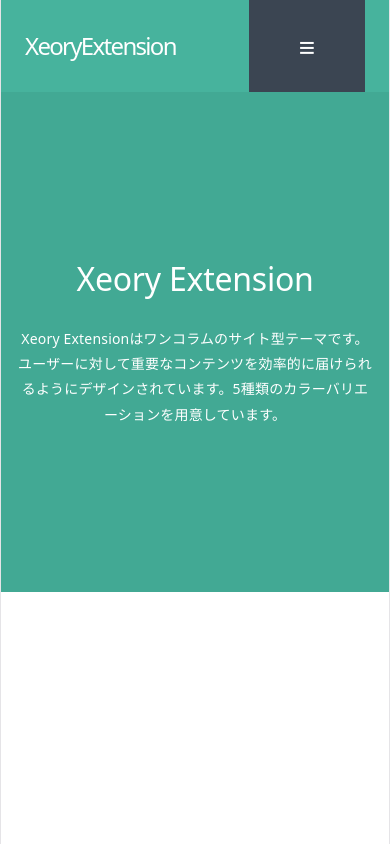
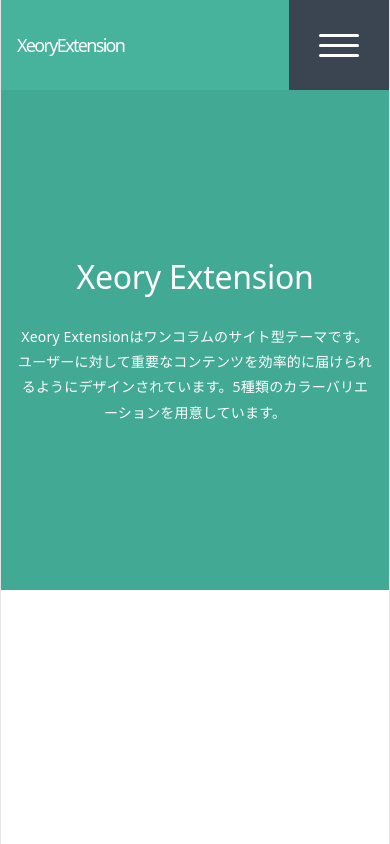
Before and after one commit to masa100131/vite-project, a React (Vite) app: page / in a window 390 px wide. Built offline with nearby package versions, Linux system fonts and the light colour scheme.

Commit message:
style: match Storybook header to Xeory CSS
Co-authored-by: Copilot <223556219+Copilot@users.noreply.github.com>

```diff
--- a/src/components/header/Header.css
+++ b/src/components/header/Header.css
@@ -6,9 +6,7 @@
 }
 
 .xeory-header-inner {
-  width: min(1200px, calc(100% - 48px));
-  height: 92px;
-  margin: 0 auto;
+  height: 90px;
   display: flex;
   align-items: center;
   justify-content: space-between;
@@ -16,7 +14,8 @@
 
 .xeory-header-logo {
   margin: 0;
-  font-size: 24px;
+  padding: 16px;
+  font-size: 18px;
   font-weight: 400;
   line-height: 1;
 }
@@ -39,8 +38,8 @@
 
 .xeory-header-item a {
   display: block;
-  padding: 32px 12px;
-  line-height: 28px;
+  padding: 0 16px;
+  line-height: 90px;
   background: #47b39d;
   transition: background-color 0.3s ease-in-out;
 }
@@ -52,38 +51,90 @@
 
 .xeory-header-menu-button {
   display: none;
-  width: 116px;
-  height: 92px;
+  position: relative;
+  width: 100px;
+  height: 90px;
   padding: 0;
   border: 0;
   color: #fff;
   background: #3b4552;
-  font: inherit;
-  font-size: 28px;
-  line-height: 92px;
   cursor: pointer;
+}
+
+.xeory-header-menu-button span {
+  position: absolute;
+  left: 50%;
+  width: 40px;
+  height: 3px;
+  border-radius: 2px;
+  background: #fff;
+  transform: translateX(-50%);
+  transition: transform 0.3s ease, opacity 0.3s ease;
+}
+
+.xeory-header-menu-button span:nth-child(1) {
+  top: 34px;
+}
+
+.xeory-header-menu-button span:nth-child(2) {
+  top: 44px;
+}
+
+.xeory-header-menu-button span:nth-child(3) {
+  top: 54px;
+}
+
+.xeory-header-menu-button[aria-expanded='true'] span:nth-child(1) {
+  transform: translateX(-50%) translateY(10px) rotate(45deg);
+}
+
+.xeory-header-menu-button[aria-expanded='true'] span:nth-child(2) {
+  opacity: 0;
+}
+
+.xeory-header-menu-button[aria-expanded='true'] span:nth-child(3) {
+  transform: translateX(-50%) translateY(-10px) rotate(-45deg);
 }
 
 .xeory-header-menu-button:focus-visible,
 .xeory-header a:focus-visible {
-  outline: 2px solid #fff;
-  outline-offset: -4px;
+  outline: 3px solid rgba(255, 108, 0, 0.45);
+  outline-offset: 2px;
 }
 
-@media (max-width: 991px) {
+@media (min-width: 769px) {
+  .xeory-header {
+    padding: 0 250px;
+  }
+
+  .xeory-header-logo {
+    padding-left: 0;
+    padding-right: 0;
+  }
+
+  .xeory-header-nav {
+    display: block;
+  }
+
+  .xeory-header-menu-button {
+    display: none;
+  }
+}
+
+@media (max-width: 768px) {
   .xeory-header-inner {
-    width: auto;
-    margin: 0 24px;
+    height: 90px;
   }
 
   .xeory-header-nav {
     position: absolute;
-    top: 92px;
-    right: 0;
+    top: 90px;
     left: 0;
+    width: 100%;
     display: none;
-    margin: 0;
-    background: #3b4552;
+    padding: 16px 0;
+    background: rgba(50, 50, 50, 0.95);
+    box-shadow: 0 4px 6px rgba(0, 0, 0, 0.1);
   }
 
   .xeory-header-nav.is-open {
@@ -91,20 +142,30 @@
   }
 
   .xeory-header-list {
-    width: min(94%, 1200px);
-    margin: 0 auto;
-    padding: 24px 0;
+    margin: 0;
+    padding: 0;
+    gap: 16px;
     flex-direction: column;
   }
 
+  .xeory-header-item {
+    width: 100%;
+  }
+
   .xeory-header-item a {
-    padding: 10px 12px;
+    padding: 16px 24px;
     background: transparent;
+    line-height: normal;
+    border-bottom: 1px solid rgba(255, 255, 255, 0.15);
+  }
+
+  .xeory-header-item:last-child a {
+    border-bottom: 0;
   }
 
   .xeory-header-item a:hover,
   .xeory-header-item a:focus-visible {
-    background: #4a5665;
+    background: rgba(255, 255, 255, 0.15);
   }
 
   .xeory-header-menu-button {
--- a/src/components/header/Header.tsx
+++ b/src/components/header/Header.tsx
@@ -55,7 +55,9 @@ export function Header({
           aria-label={isMenuOpen ? 'メニューを閉じる' : 'メニューを開く'}
           onClick={() => setIsMenuOpen((open) => !open)}
         >
-          ≡
+          <span />
+          <span />
+          <span />
         </button>
       </div>
     </header>
```
